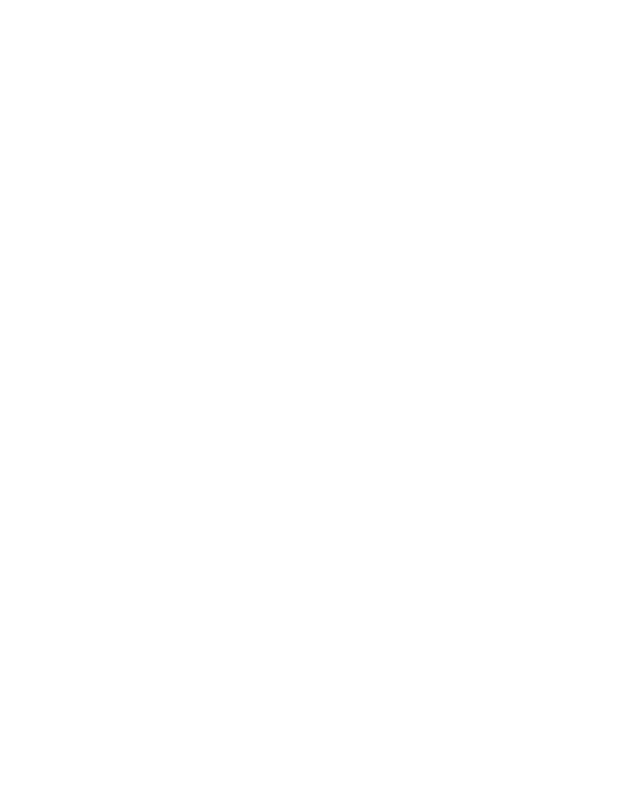
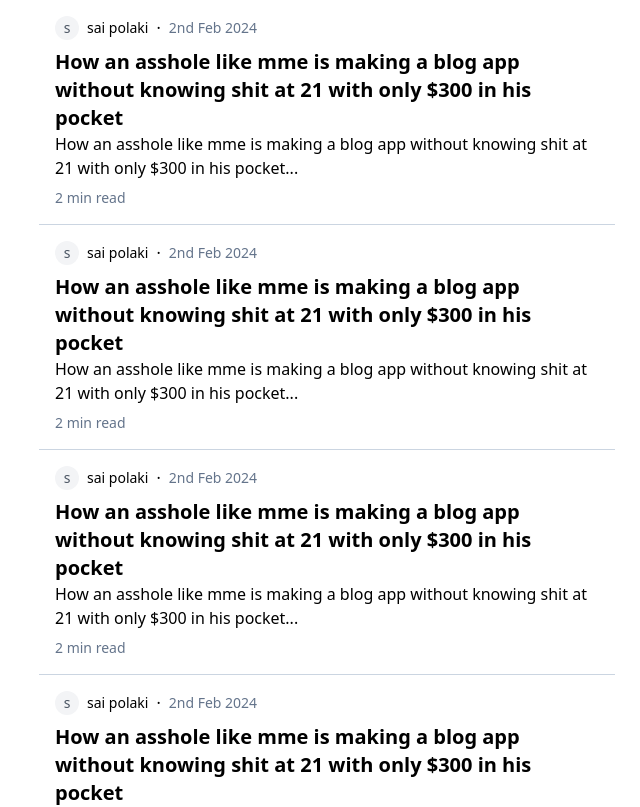
Before and after one commit to KiranPolaki/Hastag-Blog, a React (Vite) app in the folder frontend/: page /blogs in a window 1280 px wide. Before the commit this address had no page. Shown: the top 807 px of the page, without its empty margins (313-953 px from the left). Built offline with nearby package versions, Linux system fonts and the light colour scheme.

Commit message:
revamped the blogcard component

```diff
--- a/frontend/src/App.tsx
+++ b/frontend/src/App.tsx
@@ -3,6 +3,7 @@ import { BrowserRouter, Route, Routes } from "react-router-dom";
 import { Signup } from "./pages/Signup";
 import { Signin } from "./pages/Signin";
 import { Blog } from "./pages/Blog";
+import { Blogs } from "./pages/Blogs";
 
 function App() {
   return (
@@ -10,7 +11,8 @@ function App() {
       <Routes>
         <Route path="/signup" element={<Signup />} />
         <Route path="/signin" element={<Signin />} />
-        <Route path="/blog" element={<Blog />} />
+        <Route path="/blog/:id" element={<Blog />} />
+        <Route path="/blogs" element={<Blogs />}></Route>
       </Routes>
     </BrowserRouter>
   );
--- a/frontend/src/components/Auth.tsx
+++ b/frontend/src/components/Auth.tsx
@@ -21,14 +21,16 @@ export default function Auth({ type }: { type: "signup" | "signin" }) {
         `${BACKEND_URL}/api/v1/user/${type === "signup" ? "signup" : "signin"}`,
         postInputs
       );
-      const jwt = response.data;
-      localStorage.setItem("token", jwt);
+      console.log(response.data);
+      const data = response.data;
+      localStorage.setItem("token", data.token);
       navigate("/blogs");
     } catch (error) {
-      //alert the use that the req failed
+      alert(error);
     }
   }
 
+  // TODO: Add loading until its redirected to blog
   return (
     <div className="h-screen flex justify-center flex-col">
       <div className="flex justify-center">
--- /dev/null
+++ b/frontend/src/components/BlogCard.tsx
@@ -0,0 +1,47 @@
+interface BlogCardProps {
+  authorName: string;
+  title: string;
+  content: string;
+  publishedDate: string;
+}
+
+function BlogCard({
+  authorName,
+  title,
+  content,
+  publishedDate,
+}: BlogCardProps) {
+  return (
+    <div className="p-4 border-b border-slate-300 pb-4">
+      <div className="flex">
+        <div className="flex">
+          <Avatar name={authorName} />
+          <div className="font-extralight pl-2 text-sm flex justify-center flex-col">
+            {authorName}
+          </div>
+          <div className="pl-2 flex justify-center flex-col">&#183;</div>
+          <div className="pl-2 font-light text-slate-500 text-sm flex justify-center flex-col">
+            {publishedDate}
+          </div>
+        </div>
+      </div>
+      <div className="text-xl font-semibold pt-2">{title}</div>
+      <div className="text-md font-thin">{content.slice(0, 100) + "..."}</div>
+      <div className="text-slate-500 text-sm font-thin pt-2">{`${Math.ceil(
+        content.length / 100
+      )} min read`}</div>
+    </div>
+  );
+}
+
+function Avatar({ name }: { name: string }) {
+  return (
+    <div className="relative inline-flex items-center justify-center w-6 h-6 overflow-hidden bg-gray-100 rounded-full dark:bg-gray-600">
+      <span className="text-sm text-gray-600 dark:text-gray-300">
+        {name[0]}
+      </span>
+    </div>
+  );
+}
+
+export { BlogCard };
--- a/frontend/src/config.ts
+++ b/frontend/src/config.ts
@@ -1 +1 @@
-export const BACKEND_URL = "http://127.0.0.1:8787";
+export const BACKEND_URL = "https://hastag-blog.polakisaikiran1.workers.dev";
--- /dev/null
+++ b/frontend/src/pages/Blogs.tsx
@@ -0,0 +1,64 @@
+import { BlogCard } from "../components/BlogCard";
+
+// TODO: Revamp the entire UI after this class and it will be like v0 we saw
+// TODO: Lazy loading for blogs, on scroll adding blogs/ pagination
+function Blogs() {
+  return (
+    <div className="flex justify-center">
+      <div className="max-w-xl">
+        <BlogCard
+          authorName={"sai polaki"}
+          title={
+            "How an asshole like mme is making a blog app without knowing shit at 21 with only $300 in his pocket"
+          }
+          content={
+            "How an asshole like mme is making a blog app without knowing shit at 21 with only $300 in his pocket and here is more things to know about this punk right here you must know"
+          }
+          publishedDate={"2nd Feb 2024"}
+        />
+        <BlogCard
+          authorName={"sai polaki"}
+          title={
+            "How an asshole like mme is making a blog app without knowing shit at 21 with only $300 in his pocket"
+          }
+          content={
+            "How an asshole like mme is making a blog app without knowing shit at 21 with only $300 in his pocket and here is more things to know about this punk right here you must know"
+          }
+          publishedDate={"2nd Feb 2024"}
+        />
+        <BlogCard
+          authorName={"sai polaki"}
+          title={
+            "How an asshole like mme is making a blog app without knowing shit at 21 with only $300 in his pocket"
+          }
+          content={
+            "How an asshole like mme is making a blog app without knowing shit at 21 with only $300 in his pocket and here is more things to know about this punk right here you must know"
+          }
+          publishedDate={"2nd Feb 2024"}
+        />
+        <BlogCard
+          authorName={"sai polaki"}
+          title={
+            "How an asshole like mme is making a blog app without knowing shit at 21 with only $300 in his pocket"
+          }
+          content={
+            "How an asshole like mme is making a blog app without knowing shit at 21 with only $300 in his pocket and here is more things to know about this punk right here you must know"
+          }
+          publishedDate={"2nd Feb 2024"}
+        />
+        <BlogCard
+          authorName={"sai polaki"}
+          title={
+            "How an asshole like mme is making a blog app without knowing shit at 21 with only $300 in his pocket"
+          }
+          content={
+            "How an asshole like mme is making a blog app without knowing shit at 21 with only $300 in his pocket and here is more things to know about this punk right here you must know"
+          }
+          publishedDate={"2nd Feb 2024"}
+        />
+      </div>
+    </div>
+  );
+}
+
+export { Blogs };
--- a/frontend/src/pages/Signup.tsx
+++ b/frontend/src/pages/Signup.tsx
@@ -3,7 +3,7 @@ import Auth from "../components/Auth";
 function Signup() {
   return (
     <div>
-      <div className="grid grid-cols-1 lg:grid-col-2">
+      <div className="grid grid-cols-1 lg:grid-cols-2">
         <div>
           <Auth type={"signup"} />
         </div>
```
Also changed, not shown: 2 other files (tests, documents, lock files or other folders).
